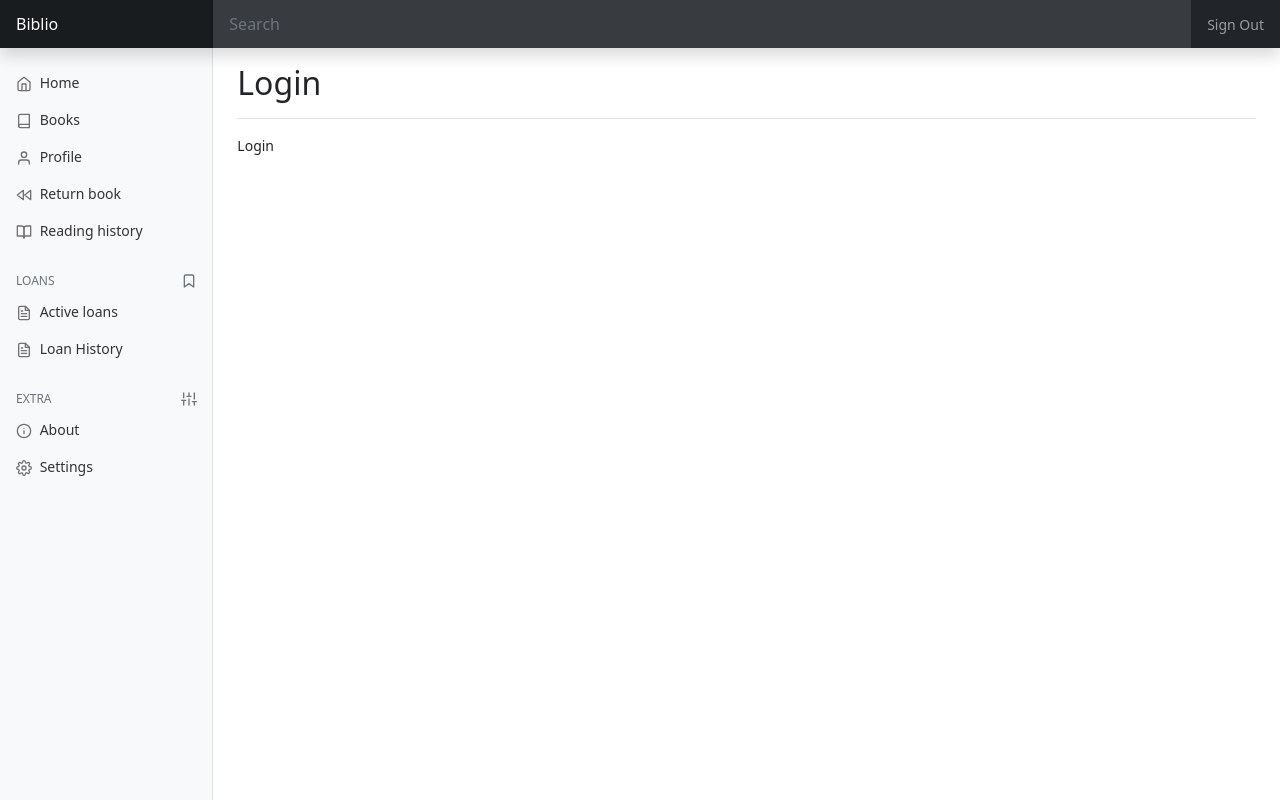
After one commit to BennerLukas/Biblio, a Flask app: page /logout in a window 1280 px wide. The commit adds this page. Run offline with Flask 2, Linux system fonts and the light colour scheme; some libraries are stand-ins or nearby versions.

Commit message:
logout procedure

```diff
--- a/src/frontend/app/templates/includes/raw.html
+++ b/src/frontend/app/templates/includes/raw.html
@@ -4,8 +4,8 @@
     <meta charset="utf-8">
     <meta name="viewport" content="width=device-width, initial-scale=1">
     <meta name="description" content="">
-    <meta name="author" content="Mark Otto, Jacob Thornton, and Bootstrap contributors">
-    <meta name="generator" content="Hugo 0.80.0">
+    <meta name="author" content="Bootstrap contributors">
+    <meta name="author" content="adapted by Lukas Benner">
     <title>{% block title %}{% endblock %}</title>
 
     <link rel="canonical" href="https://getbootstrap.com/docs/5.0/examples/dashboard/">
@@ -37,7 +37,7 @@
 <body>
 
 <header class="navbar navbar-dark sticky-top bg-dark flex-md-nowrap p-0 shadow">
-    <a class="navbar-brand col-md-3 col-lg-2 me-0 px-3" href="#">Biblio</a>
+    <a class="navbar-brand col-md-3 col-lg-2 me-0 px-3" href="/">Biblio</a>
     <button class="navbar-toggler position-absolute d-md-none collapsed" type="button" data-bs-toggle="collapse"
             data-bs-target="#sidebarMenu" aria-controls="sidebarMenu" aria-expanded="false"
             aria-label="Toggle navigation">
@@ -46,7 +46,11 @@
     <input class="form-control form-control-dark w-100" type="text" placeholder="Search" aria-label="Search">
     <ul class="navbar-nav px-3">
         <li class="nav-item text-nowrap">
-            <a class="nav-link" href="#">Sign out</a>
+            {% if is_logged_in == 'logged_in' %}
+                <a class="nav-link" href="/logout">Sign Out</a>
+            {% else %}
+                <a class="nav-link" href="/login">Sign In</a>
+            {% endif %}
         </li>
     </ul>
 </header>
--- /dev/null
+++ b/src/frontend/app/templates/logout.html
@@ -0,0 +1,10 @@
+<!-- about.html-->
+
+{% extends "includes/raw.html" %}
+{% block title %}Login{% endblock %}
+{% block heading %}Login{% endblock %}
+{% block body %}
+
+Login
+
+{% endblock %}
--- a/src/frontend/app/views.py
+++ b/src/frontend/app/views.py
@@ -6,6 +6,13 @@ from app import app
 from api.biblio import Biblio
 
 bib = Biblio()
+global_is_logged_in = 'logged_in'
+global_user_name = 'no name'
+
+
+@app.context_processor
+def logged_in():
+    return dict(is_logged_in=global_is_logged_in, user=global_user_name)
 
 
 @app.route('/')  # Home
@@ -31,6 +38,7 @@ def return_book():
 @app.route('/list_read_books', methods=['POST', 'GET'])  # Reading History
 def list_read_books():
     result = bib.list_read_books()
+    print(request)
     print(result)
     return render_template("includes/table.html", column_names=result.columns.values, row_data=list(result.values.tolist()),
                            title='Reading History', sub_header='Already read')
@@ -39,6 +47,15 @@ def list_read_books():
 @app.route('/login', methods=['POST', 'GET'])
 def login():
     return render_template("login.html")
+    # return render_template("includes/success.html", title='Successful Log-In',
+    #                        text='You have been successfully logged in.')
+    # return render_template("includes/fail.html", title='Failed Log-In',
+    #                        text='You have not been logged in.')
+
+
+@app.route('/logout', methods=['POST', 'GET'])
+def logout():
+    return render_template("logout.html")
     # return render_template("includes/success.html", title='Successful Log-In',
     #                        text='You have been successfully logged in.')
     # return render_template("includes/fail.html", title='Failed Log-In',
```
